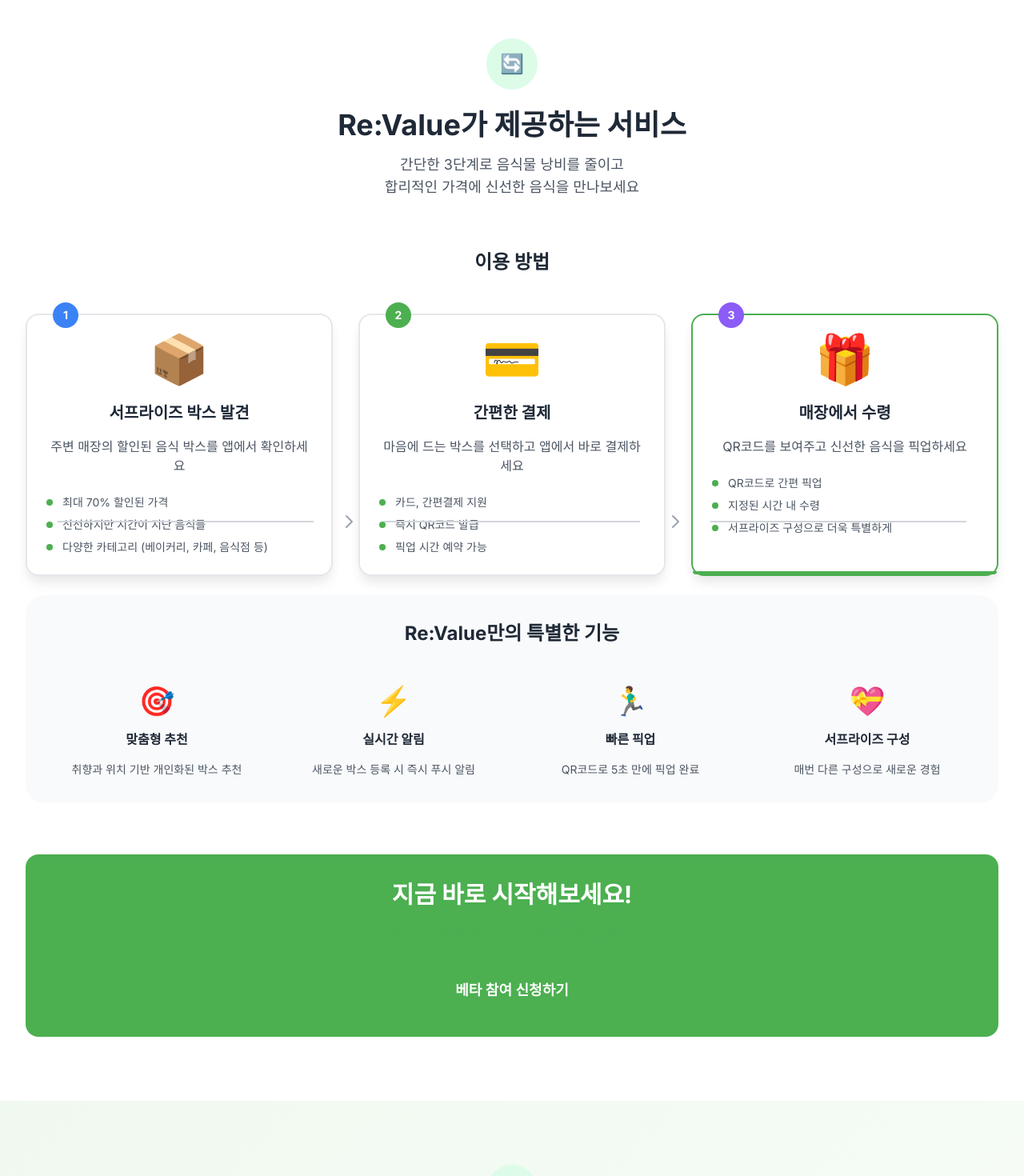
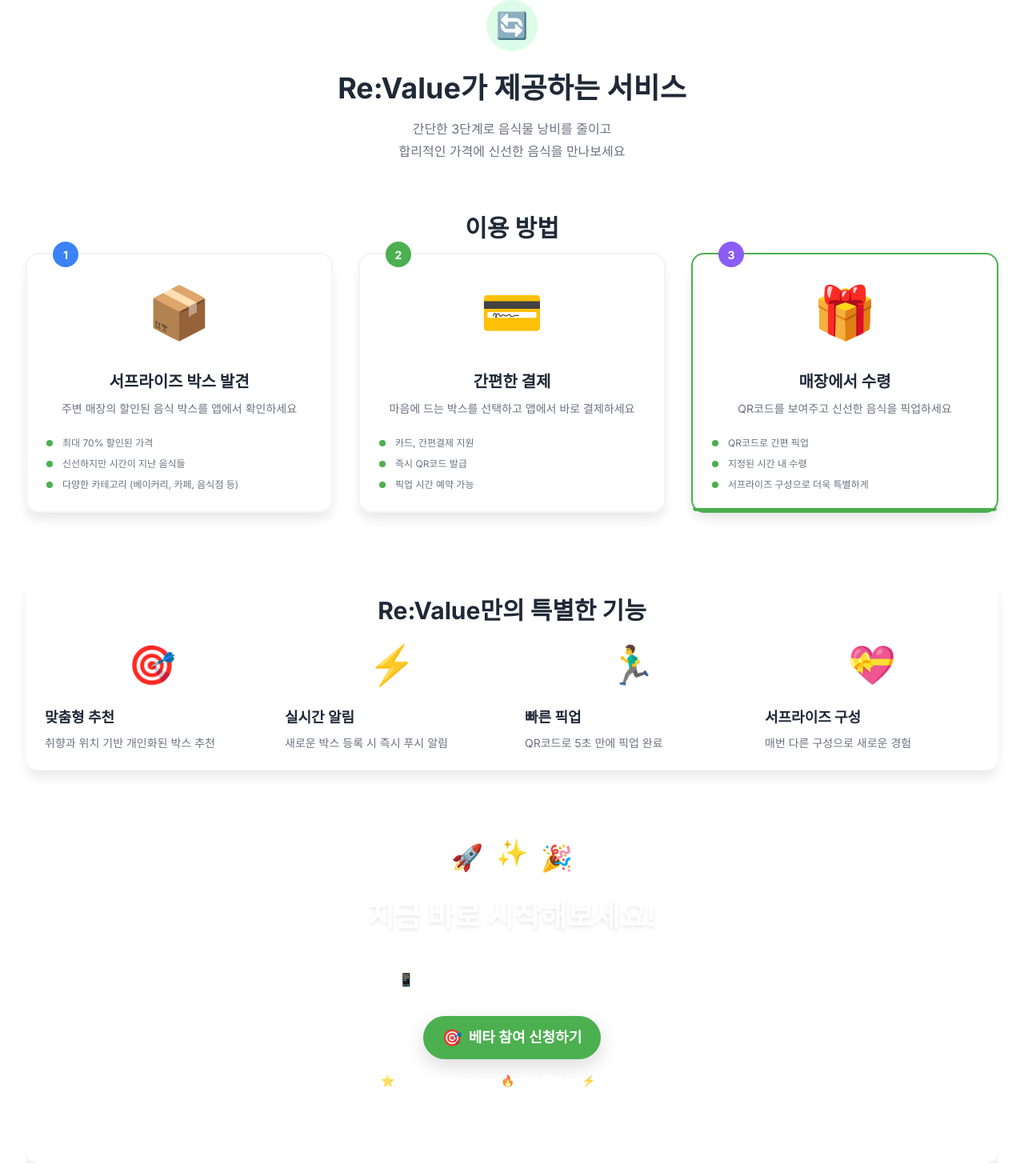
Before and after one commit to skkugardenpark/revalue, a Next.js app: page / in a window 1280 px wide. Shown: the part 1959-3429 px from the top of the page at 80% size. Built offline with nearby package versions, Linux system fonts and the light colour scheme.

Commit message:
✨ Stunning CTA Section Redesign: Added gradient background, floating animations, progress bar, enhanced visual appeal

```diff
--- a/src/components/Service.tsx
+++ b/src/components/Service.tsx
@@ -1,6 +1,144 @@
 'use client';
 
 import { useEffect, useRef, useState } from 'react';
+import Card from '@/components/ui/Card';
+import Button from '@/components/ui/Button';
+import Typography from '@/components/ui/Typography';
+import { colors, gradients, spacing, borderRadius } from '@/styles/design-tokens';
+
+interface StepCardProps {
+  step: {
+    icon: string;
+    title: string;
+    description: string;
+    details: string[];
+    color: string;
+  };
+  index: number;
+  isActive: boolean;
+  isVisible: boolean;
+}
+
+function StepCard({ step, index, isActive, isVisible }: StepCardProps) {
+  return (
+    <Card
+      variant={isActive ? "elevated" : "default"}
+             style={{
+         position: 'relative',
+         border: isActive ? `2px solid ${colors.primary[500]}` : `2px solid ${colors.gray[100]}`,
+         transform: `${isActive ? 'scale(1.05)' : 'scale(1)'} ${isVisible ? 'translateY(0)' : 'translateY(32px)'}`,
+         opacity: isVisible ? 1 : 0,
+         transition: 'all 0.5s ease-out',
+         transitionDelay: `${index * 200}ms`
+       }}
+    >
+      {/* 스텝 번호 */}
+      <div
+        style={{
+          position: 'absolute',
+          top: '-1rem',
+          left: spacing[8],
+          width: '2rem',
+          height: '2rem',
+          background: step.color,
+          borderRadius: borderRadius.full,
+          display: 'flex',
+          alignItems: 'center',
+          justifyContent: 'center',
+          color: colors.white,
+          fontWeight: 'bold',
+          fontSize: '0.875rem'
+        }}
+      >
+        {index + 1}
+      </div>
+
+      {/* 아이콘 */}
+      <div style={{ fontSize: '4rem', textAlign: 'center', marginBottom: spacing[6] }}>
+        {step.icon}
+      </div>
+
+      {/* 제목 */}
+      <Typography variant="h5" weight="bold" align="center" style={{ marginBottom: spacing[4] }}>
+        {step.title}
+      </Typography>
+
+      {/* 설명 */}
+      <Typography variant="body2" color="textSecondary" align="center" style={{ marginBottom: spacing[6] }}>
+        {step.description}
+      </Typography>
+
+      {/* 세부사항 */}
+      <div style={{ display: 'flex', flexDirection: 'column', gap: spacing[2] }}>
+        {step.details.map((detail, idx) => (
+          <div key={idx} style={{ display: 'flex', alignItems: 'center' }}>
+            <div
+              style={{
+                width: '0.5rem',
+                height: '0.5rem',
+                backgroundColor: colors.primary[500],
+                borderRadius: borderRadius.full,
+                marginRight: spacing[3]
+              }}
+            />
+            <Typography variant="caption" color="textSecondary">
+              {detail}
+            </Typography>
+          </div>
+        ))}
+      </div>
+
+      {/* 활성 인디케이터 */}
+      {isActive && (
+        <div
+          style={{
+            position: 'absolute',
+            bottom: 0,
+            left: 0,
+            right: 0,
+            height: '4px',
+            background: colors.primary[500],
+            borderRadius: `0 0 ${borderRadius.xl} ${borderRadius.xl}`
+          }}
+        />
+      )}
+    </Card>
+  );
+}
+
+interface FeatureCardProps {
+  feature: {
+    icon: string;
+    title: string;
+    description: string;
+  };
+  index: number;
+  isVisible: boolean;
+}
+
+function FeatureCard({ feature, index, isVisible }: FeatureCardProps) {
+  return (
+    <div
+      style={{
+        textAlign: 'center',
+        opacity: isVisible ? 1 : 0,
+        transform: isVisible ? 'translateY(0)' : 'translateY(32px)',
+        transition: 'all 0.5s ease-out',
+        transitionDelay: `${800 + index * 100}ms`
+      }}
+    >
+      <div style={{ fontSize: '3rem', marginBottom: spacing[4] }}>
+        {feature.icon}
+      </div>
+      <Typography variant="h6" weight="bold" style={{ marginBottom: spacing[2] }}>
+        {feature.title}
+      </Typography>
+      <Typography variant="body2" color="textSecondary">
+        {feature.description}
+      </Typography>
+    </div>
+  );
+}
 
 export default function Service() {
   const [isVisible, setIsVisible] = useState(false);
@@ -14,9 +152,7 @@
           setIsVisible(true);
         }
       },
-      {
-        threshold: 0.3,
-      }
+      { threshold: 0.3 }
     );
 
     if (sectionRef.current) {
@@ -46,7 +182,7 @@
         '신선하지만 시간이 지난 음식들',
         '다양한 카테고리 (베이커리, 카페, 음식점 등)'
       ],
-      color: 'bg-blue-500'
+      color: colors.secondary.blue[500]
     },
     {
       icon: '💳',
@@ -57,7 +193,7 @@
         '즉시 QR코드 발급',
         '픽업 시간 예약 가능'
       ],
-      color: 'bg-green-500'
+      color: colors.primary[500]
     },
     {
       icon: '🎁',
@@ -68,7 +204,7 @@
         '지정된 시간 내 수령',
         '서프라이즈 구성으로 더욱 특별하게'
       ],
-      color: 'bg-purple-500'
+      color: colors.secondary.purple[500]
     }
   ];
 
@@ -96,148 +232,275 @@
   ];
 
   return (
-    <section ref={sectionRef} className="py-20 bg-white">
+    <section
+      ref={sectionRef}
+      style={{
+        padding: `${spacing[20]} 0`,
+        background: colors.white
+      }}
+    >
       <div className="max-w-7xl mx-auto px-4 sm:px-6 lg:px-8">
         {/* 섹션 헤더 */}
-        <div className="text-center mb-16">
-          <div className="inline-flex items-center justify-center w-16 h-16 bg-green-100 rounded-full mb-6">
-            <span className="text-2xl">🔄</span>
+        <div style={{ textAlign: 'center', marginBottom: spacing[16] }}>
+          <div
+            style={{
+              display: 'inline-flex',
+              alignItems: 'center',
+              justifyContent: 'center',
+              width: '4rem',
+              height: '4rem',
+              backgroundColor: colors.primary[100],
+              borderRadius: borderRadius.full,
+              marginBottom: spacing[6]
+            }}
+          >
+            <span style={{ fontSize: '2rem' }}>🔄</span>
           </div>
-          <h2 className="text-3xl sm:text-4xl font-bold text-gray-800 mb-4">
+
+          <Typography variant="h2" weight="bold" align="center" style={{ marginBottom: spacing[4] }}>
             Re:Value가 제공하는 서비스
-          </h2>
-          <p className="text-lg text-gray-600 max-w-3xl mx-auto">
-            간단한 3단계로 음식물 낭비를 줄이고
-            <br />
+          </Typography>
+
+          <Typography variant="body1" color="textSecondary" align="center" style={{ maxWidth: '48rem', margin: '0 auto' }}>
+            간단한 3단계로 음식물 낭비를 줄이고<br />
             합리적인 가격에 신선한 음식을 만나보세요
-          </p>
+          </Typography>
         </div>
 
         {/* 사용 흐름 */}
-        <div className="mb-20">
-          <h3 className="text-2xl font-bold text-center text-gray-800 mb-12">
+        <div style={{ marginBottom: spacing[20] }}>
+          <Typography variant="h3" weight="bold" align="center" style={{ marginBottom: spacing[12] }}>
             이용 방법
-          </h3>
+          </Typography>
 
-          <div className="grid grid-cols-1 lg:grid-cols-3 gap-8">
+          <div
+            className="grid grid-cols-1 lg:grid-cols-3 gap-8"
+            style={{
+              display: 'grid',
+              gridTemplateColumns: 'repeat(auto-fit, minmax(300px, 1fr))',
+              gap: spacing[8]
+            }}
+          >
             {steps.map((step, index) => (
-              <div
+              <StepCard
                 key={index}
-                className={`relative bg-white rounded-2xl p-8 shadow-lg border-2 transition-all duration-500 ${
-                  activeStep === index
-                    ? 'border-green-500 shadow-2xl scale-105'
-                    : 'border-gray-200 hover:border-green-300'
-                } ${
-                  isVisible
-                    ? 'opacity-100 translate-y-0'
-                    : 'opacity-0 translate-y-8'
-                }`}
-                style={{
-                  transitionDelay: `${index * 200}ms`
-                }}
-              >
-                {/* 스텝 번호 */}
-                <div className="absolute -top-4 left-8">
-                  <div className={`w-8 h-8 ${step.color} rounded-full flex items-center justify-center text-white font-bold text-sm`}>
-                    {index + 1}
-                  </div>
-                </div>
-
-                {/* 아이콘 */}
-                <div className="text-6xl mb-6 text-center">
-                  {step.icon}
-                </div>
-
-                {/* 제목 */}
-                <h4 className="text-xl font-bold text-gray-800 mb-4 text-center">
-                  {step.title}
-                </h4>
-
-                {/* 설명 */}
-                <p className="text-gray-600 mb-6 text-center">
-                  {step.description}
-                </p>
-
-                {/* 세부사항 */}
-                <ul className="space-y-2">
-                  {step.details.map((detail, idx) => (
-                    <li key={idx} className="flex items-center text-sm text-gray-600">
-                      <div className="w-2 h-2 bg-green-500 rounded-full mr-3"></div>
-                      {detail}
-                    </li>
-                  ))}
-                </ul>
-
-                {/* 활성 인디케이터 */}
-                {activeStep === index && (
-                  <div className="absolute bottom-0 left-0 right-0 h-1 bg-green-500 rounded-b-2xl"></div>
-                )}
-              </div>
+                step={step}
+                index={index}
+                isActive={activeStep === index}
+                isVisible={isVisible}
+              />
             ))}
-          </div>
-
-          {/* 연결선 (데스크톱) */}
-          <div className="hidden lg:block relative -mt-20 mb-12">
-            <div className="flex items-center justify-center">
-              <div className="flex-1 h-0.5 bg-gray-300 max-w-xs"></div>
-              <div className="mx-8 text-gray-400">
-                <svg className="w-6 h-6" fill="none" stroke="currentColor" viewBox="0 0 24 24">
-                  <path strokeLinecap="round" strokeLinejoin="round" strokeWidth={2} d="M9 5l7 7-7 7" />
-                </svg>
-              </div>
-              <div className="flex-1 h-0.5 bg-gray-300 max-w-xs"></div>
-              <div className="mx-8 text-gray-400">
-                <svg className="w-6 h-6" fill="none" stroke="currentColor" viewBox="0 0 24 24">
-                  <path strokeLinecap="round" strokeLinejoin="round" strokeWidth={2} d="M9 5l7 7-7 7" />
-                </svg>
-              </div>
-              <div className="flex-1 h-0.5 bg-gray-300 max-w-xs"></div>
-            </div>
           </div>
         </div>
 
         {/* 주요 기능 */}
-        <div className="bg-gray-50 rounded-3xl p-8 sm:p-12">
-          <h3 className="text-2xl font-bold text-center text-gray-800 mb-12">
+        <Card
+          variant="flat"
+          size="lg"
+          style={{
+            background: colors.gray[50],
+            marginBottom: spacing[16]
+          }}
+        >
+          <Typography variant="h3" weight="bold" align="center" style={{ marginBottom: spacing[12] }}>
             Re:Value만의 특별한 기능
-          </h3>
+          </Typography>
 
-          <div className="grid grid-cols-1 sm:grid-cols-2 lg:grid-cols-4 gap-8">
+          <div
+            className="grid grid-cols-1 sm:grid-cols-2 lg:grid-cols-4 gap-8"
+            style={{
+              display: 'grid',
+              gridTemplateColumns: 'repeat(auto-fit, minmax(200px, 1fr))',
+              gap: spacing[8]
+            }}
+          >
             {features.map((feature, index) => (
-              <div
+              <FeatureCard
                 key={index}
-                className={`text-center space-y-4 ${
-                  isVisible
-                    ? 'opacity-100 translate-y-0'
-                    : 'opacity-0 translate-y-8'
-                }`}
+                feature={feature}
+                index={index}
+                isVisible={isVisible}
+              />
+            ))}
+          </div>
+        </Card>
+
+        {/* 🎨 완전히 새로워진 CTA 섹션 */}
+        <div style={{ position: 'relative', overflow: 'hidden' }}>
+          <Card
+            variant="flat"
+            size="lg"
+            style={{
+              background: gradients.orangeToGreen,
+              color: colors.white,
+              textAlign: 'center',
+              position: 'relative',
+              overflow: 'hidden'
+            }}
+          >
+            {/* 배경 장식 요소들 */}
+            <div
+              style={{
+                position: 'absolute',
+                top: '-50px',
+                right: '-50px',
+                width: '200px',
+                height: '200px',
+                background: 'rgba(255, 255, 255, 0.1)',
+                borderRadius: borderRadius.full,
+                animation: 'float 6s ease-in-out infinite'
+              }}
+            />
+            <div
+              style={{
+                position: 'absolute',
+                bottom: '-30px',
+                left: '-30px',
+                width: '150px',
+                height: '150px',
+                background: 'rgba(255, 255, 255, 0.05)',
+                borderRadius: borderRadius.full,
+                animation: 'float 8s ease-in-out infinite reverse'
+              }}
+            />
+
+            {/* 메인 콘텐츠 */}
+            <div style={{ position: 'relative', zIndex: 2 }}>
+              {/* 아이콘들 애니메이션 */}
+              <div style={{
+                display: 'flex',
+                justifyContent: 'center',
+                gap: spacing[4],
+                marginBottom: spacing[6],
+                fontSize: '2rem'
+              }}>
+                <span style={{ animation: 'bounce 2s ease-in-out infinite' }}>🚀</span>
+                <span style={{ animation: 'bounce 2s ease-in-out infinite 0.2s' }}>✨</span>
+                <span style={{ animation: 'bounce 2s ease-in-out infinite 0.4s' }}>🎉</span>
+              </div>
+
+              <Typography
+                variant="h2"
+                weight="bold"
+                align="center"
                 style={{
-                  transitionDelay: `${800 + index * 100}ms`
+                  color: colors.white,
+                  marginBottom: spacing[4],
+                  textShadow: '0 2px 4px rgba(0,0,0,0.1)'
                 }}
               >
-                <div className="text-4xl">{feature.icon}</div>
-                <h4 className="font-bold text-gray-800">{feature.title}</h4>
-                <p className="text-sm text-gray-600">{feature.description}</p>
+                지금 바로 시작해보세요!
+              </Typography>
+
+              <Typography
+                variant="body1"
+                align="center"
+                style={{
+                  color: 'rgba(255, 255, 255, 0.9)',
+                  marginBottom: spacing[8],
+                  fontSize: '1.125rem'
+                }}
+              >
+                베타 버전 출시 시 우선 접근권을 드려요<br />
+                <strong>📱 앱 다운로드 시 첫 주문 30% 추가 할인!</strong>
+              </Typography>
+
+              {/* 버튼 그룹 */}
+              <div style={{
+                display: 'flex',
+                flexDirection: 'column',
+                alignItems: 'center',
+                gap: spacing[4]
+              }}>
+                <Button
+                  variant="secondary"
+                  size="xl"
+                  style={{
+                    background: colors.white,
+                    color: colors.primary[600],
+                    boxShadow: '0 8px 25px rgba(0, 0, 0, 0.15)',
+                    fontSize: '1.125rem',
+                    padding: `${spacing[4]} ${spacing[10]}`
+                  }}
+                  leftIcon={<span style={{ fontSize: '1.25rem' }}>🎯</span>}
+                >
+                  베타 참여 신청하기
+                </Button>
+
+                <div style={{
+                  display: 'flex',
+                  alignItems: 'center',
+                  gap: spacing[6],
+                  fontSize: '0.875rem',
+                  color: 'rgba(255, 255, 255, 0.8)'
+                }}>
+                  <div style={{ display: 'flex', alignItems: 'center', gap: spacing[1] }}>
+                    <span>⭐</span>
+                    <span>1,000+명 대기 중</span>
+                  </div>
+                  <div style={{ display: 'flex', alignItems: 'center', gap: spacing[1] }}>
+                    <span>🔥</span>
+                    <span>무료 참여</span>
+                  </div>
+                  <div style={{ display: 'flex', alignItems: 'center', gap: spacing[1] }}>
+                    <span>⚡</span>
+                    <span>즉시 혜택</span>
+                  </div>
+                </div>
               </div>
-            ))}
-          </div>
-        </div>
 
-        {/* CTA 섹션 */}
-        <div className="text-center mt-16">
-          <div className="bg-green-500 text-white rounded-2xl p-8 sm:p-12">
-            <h3 className="text-2xl sm:text-3xl font-bold mb-4">
-              지금 바로 시작해보세요!
-            </h3>
-            <p className="text-green-100 mb-8 text-lg">
-              베타 버전 출시 시 우선 접근권을 드려요
-            </p>
-            <button className="bg-white text-green-500 px-8 py-4 rounded-full font-bold text-lg hover:bg-gray-100 transition-colors">
-              베타 참여 신청하기
-            </button>
-          </div>
+              {/* 진행률 바 */}
+              <div style={{ marginTop: spacing[8] }}>
+                <div style={{
+                  display: 'flex',
+                  justifyContent: 'space-between',
+                  alignItems: 'center',
+                  marginBottom: spacing[2],
+                  fontSize: '0.875rem',
+                  color: 'rgba(255, 255, 255, 0.8)'
+                }}>
+                  <span>베타 참여자 모집</span>
+                  <span>1,000 / 1,500</span>
+                </div>
+                <div style={{
+                  width: '100%',
+                  height: '8px',
+                  background: 'rgba(255, 255, 255, 0.2)',
+                  borderRadius: borderRadius.full,
+                  overflow: 'hidden'
+                }}>
+                  <div style={{
+                    width: '67%',
+                    height: '100%',
+                    background: colors.white,
+                    borderRadius: borderRadius.full,
+                    animation: 'progressFill 2s ease-out'
+                  }} />
+                </div>
+              </div>
+            </div>
+          </Card>
         </div>
       </div>
+
+      {/* CSS 애니메이션 스타일 */}
+      <style jsx>{`
+        @keyframes float {
+          0%, 100% { transform: translateY(0px) rotate(0deg); }
+          50% { transform: translateY(-20px) rotate(180deg); }
+        }
+
+        @keyframes bounce {
+          0%, 20%, 50%, 80%, 100% { transform: translateY(0); }
+          40% { transform: translateY(-10px); }
+          60% { transform: translateY(-5px); }
+        }
+
+        @keyframes progressFill {
+          0% { width: 0%; }
+          100% { width: 67%; }
+        }
+      `}</style>
     </section>
   );
 }
```
